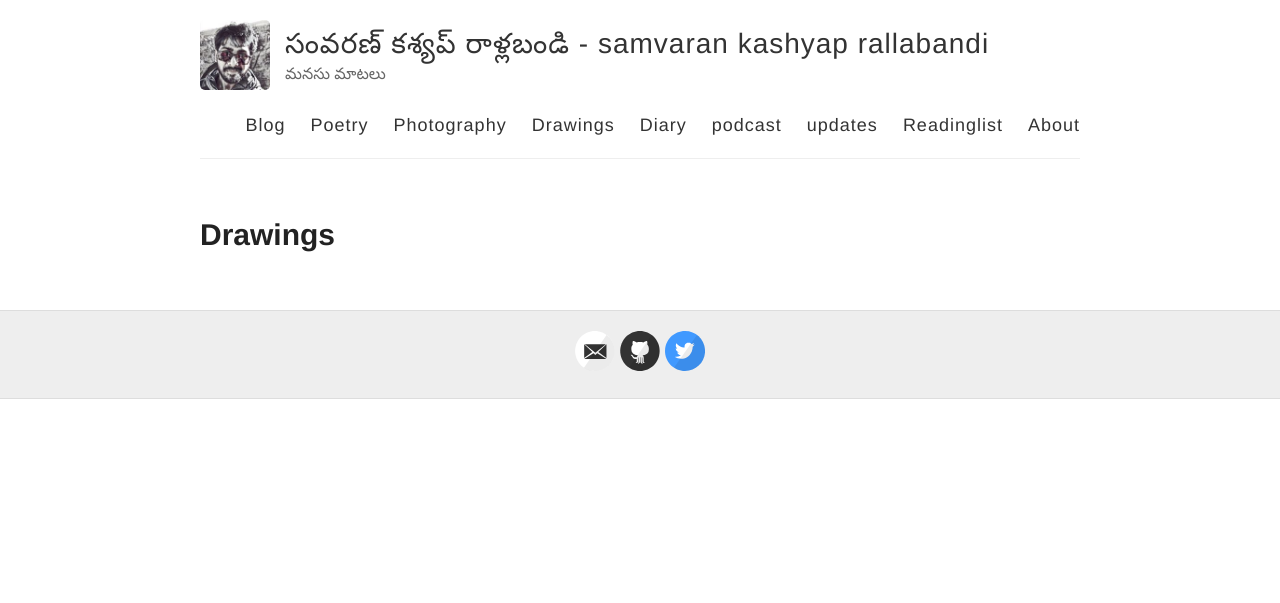
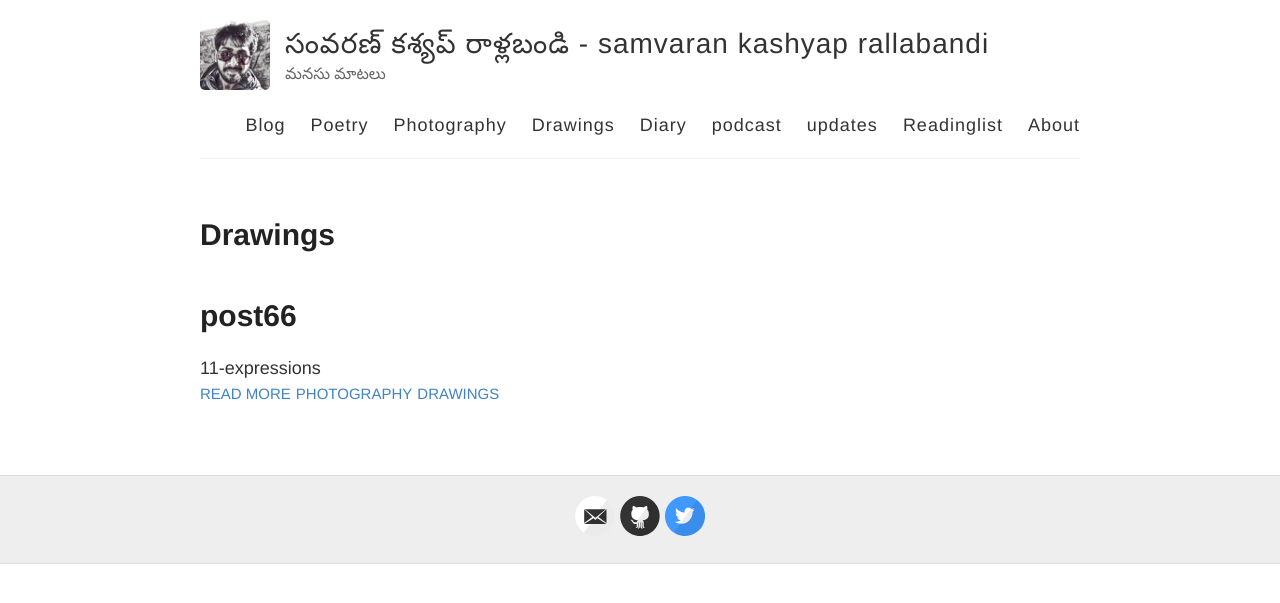
Before and after one commit to rsk/rsk.github.io, a Jekyll site: the page built from drawings.md, in a window 1280 px wide. Shown: the top 603 px of the page. Built offline with Jekyll 4.4.1, drawn with Linux system fonts in a browser that asks for light colours; comment, search, counter and statistics services are not loaded.

Commit message:
bugfix: Fixed a syntax error for tag

```diff
--- a/drawings.md
+++ b/drawings.md
@@ -7,7 +7,7 @@ permalink: /drawings/
 
 <div class="posts">
   {% for post in site.posts %}
-  {% if post.tags contains 'drawing' %}
+  {% if post.tags contains 'drawings' %}
     <article class="post">
       <h1><a href="{{ site.baseurl }}{{ post.url }}">{{ post.title }}</a></h1>
       <div class="entry">
```
